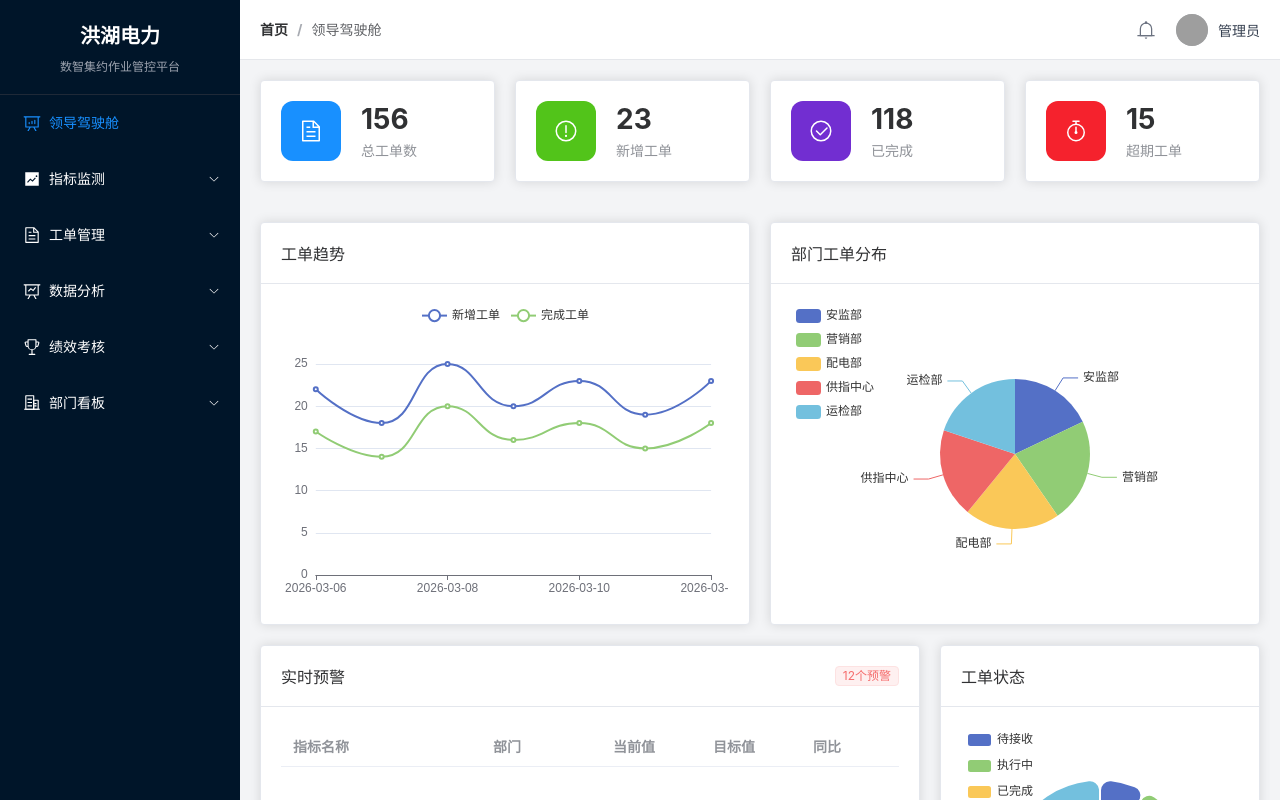
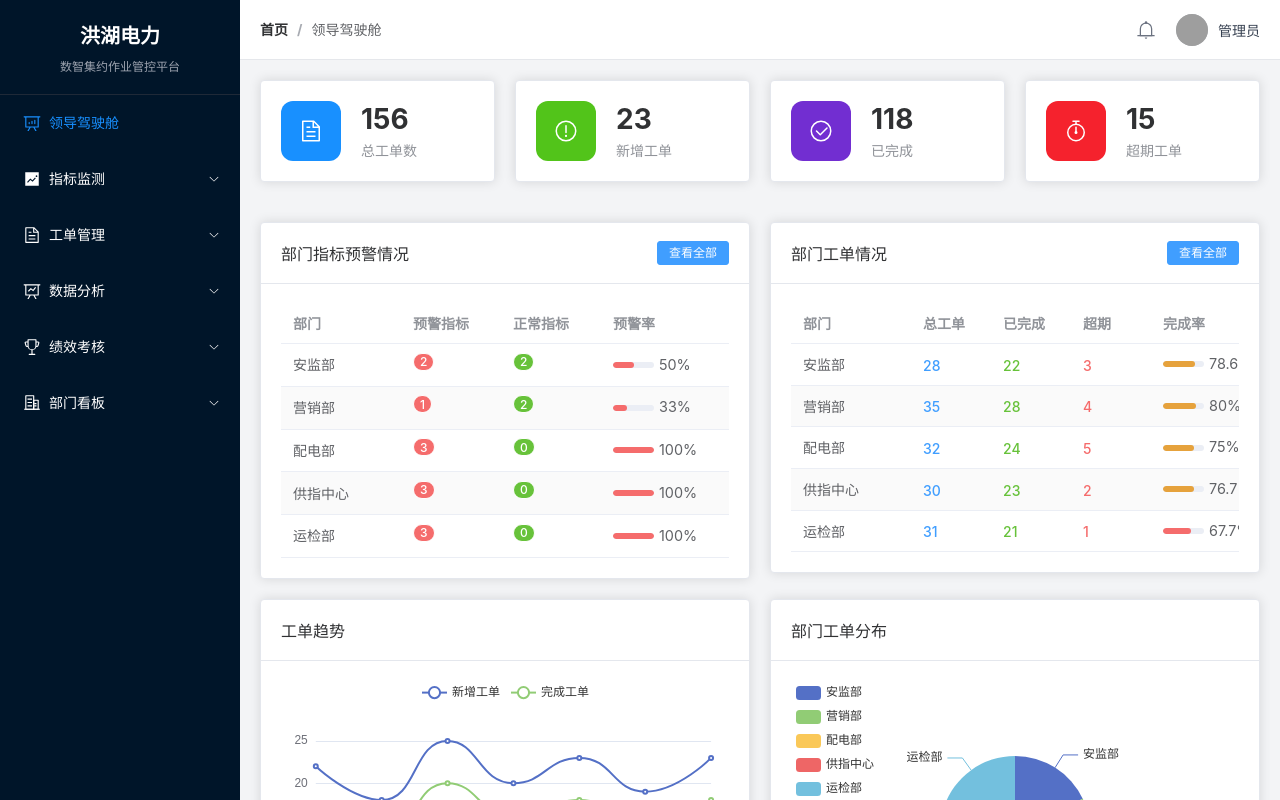
Before and after one commit to zhere/honghudianli, a Vue app: page /dashboard in a window 1280 px wide. Built offline with nearby package versions, Linux system fonts and the light colour scheme; grey boxes are pictures that could not be loaded.

Commit message:
feat: 新增部门指标预警功能，跳转逻辑

```diff
--- a/src/views/Dashboard.vue
+++ b/src/views/Dashboard.vue
@@ -12,6 +12,100 @@
               <div class="stat-label">{{ stat.label }}</div>
             </div>
           </div>
+        </el-card>
+      </el-col>
+    </el-row>
+
+    <el-row :gutter="20" class="mt-20">
+      <el-col :span="12">
+        <el-card>
+          <template #header>
+            <div class="card-header">
+              <span>部门指标预警情况</span>
+              <el-button type="primary" size="small" @click="$router.push('/indicator/warning')">查看全部</el-button>
+            </div>
+          </template>
+          <el-table :data="departmentIndicatorStats" stripe>
+            <el-table-column prop="department" label="部门" width="120" />
+            <el-table-column label="预警指标" width="100">
+              <template #default="{ row }">
+                <el-link type="danger" @click="handleDepartmentIndicator(row.department, 'warning')">
+                  <el-badge :value="row.warningCount" type="danger" />
+                </el-link>
+              </template>
+            </el-table-column>
+            <el-table-column label="正常指标" width="100">
+              <template #default="{ row }">
+                <el-link type="success" @click="handleDepartmentIndicator(row.department, 'normal')">
+                  <el-badge :value="row.normalCount" type="success" />
+                </el-link>
+              </template>
+            </el-table-column>
+            <el-table-column label="预警率" width="120">
+              <template #default="{ row }">
+                <el-progress
+                  :percentage="row.warningRate"
+                  :color="row.warningRate > 30 ? '#f56c6c' : row.warningRate > 15 ? '#e6a23c' : '#67c23a'"
+                />
+              </template>
+            </el-table-column>
+            <el-table-column label="操作" width="150">
+              <template #default="{ row }">
+                <el-button type="primary" link size="small" @click="handleDepartmentIndicator(row.department, 'all')">
+                  查看详情
+                </el-button>
+              </template>
+            </el-table-column>
+          </el-table>
+        </el-card>
+      </el-col>
+      <el-col :span="12">
+        <el-card>
+          <template #header>
+            <div class="card-header">
+              <span>部门工单情况</span>
+              <el-button type="primary" size="small" @click="$router.push('/workorder/list')">查看全部</el-button>
+            </div>
+          </template>
+          <el-table :data="statistics.workOrderStats.byDepartment" stripe>
+            <el-table-column prop="department" label="部门" width="120" />
+            <el-table-column label="总工单" width="80">
+              <template #default="{ row }">
+                <el-link type="primary" @click="handleDepartmentWorkOrder(row.department, 'all')">
+                  {{ row.total }}
+                </el-link>
+              </template>
+            </el-table-column>
+            <el-table-column label="已完成" width="80">
+              <template #default="{ row }">
+                <el-link type="success" @click="handleDepartmentWorkOrder(row.department, 'completed')">
+                  {{ row.completed }}
+                </el-link>
+              </template>
+            </el-table-column>
+            <el-table-column label="超期" width="80">
+              <template #default="{ row }">
+                <el-link type="danger" @click="handleDepartmentWorkOrder(row.department, 'overdue')">
+                  {{ row.overdue }}
+                </el-link>
+              </template>
+            </el-table-column>
+            <el-table-column label="完成率" width="120">
+              <template #default="{ row }">
+                <el-progress
+                  :percentage="row.completionRate"
+                  :color="row.completionRate >= 90 ? '#67c23a' : row.completionRate >= 70 ? '#e6a23c' : '#f56c6c'"
+                />
+              </template>
+            </el-table-column>
+            <el-table-column label="操作" width="150">
+              <template #default="{ row }">
+                <el-button type="primary" link size="small" @click="handleDepartmentWorkOrder(row.department, 'all')">
+                  查看详情
+                </el-button>
+              </template>
+            </el-table-column>
+          </el-table>
         </el-card>
       </el-col>
     </el-row>
@@ -126,6 +220,7 @@
 
 <script setup lang="ts">
 import { computed } from 'vue'
+import { useRouter } from 'vue-router'
 import { use } from 'echarts/core'
 import { CanvasRenderer } from 'echarts/renderers'
 import { LineChart, PieChart, BarChart } from 'echarts/charts'
@@ -140,6 +235,8 @@ import { Document, Warning, CircleCheck, Timer } from '@element-plus/icons-vue'
 import { indicators } from '@/data/indicators'
 import { workOrders } from '@/data/workOrders'
 import { statistics } from '@/data/statistics'
+
+const router = useRouter()
 
 use([
   CanvasRenderer,
@@ -162,6 +259,23 @@ const stats = [
 const warningIndicators = computed(() => indicators.filter(item => item.warningLevel))
 
 const pendingWorkOrders = computed(() => workOrders.filter(item => item.status === '待接收' || item.status === '执行中'))
+
+const departmentIndicatorStats = computed(() => {
+  const departments = ['安监部', '营销部', '配电部', '供指中心', '运检部']
+  return departments.map(dept => {
+    const deptIndicators = indicators.filter(item => item.department === dept)
+    const warningCount = deptIndicators.filter(item => item.warningLevel).length
+    const normalCount = deptIndicators.filter(item => !item.warningLevel).length
+    const warningRate = deptIndicators.length > 0 ? Math.round((warningCount / deptIndicators.length) * 100) : 0
+    return {
+      department: dept,
+      warningCount,
+      normalCount,
+      warningRate,
+      total: deptIndicators.length
+    }
+  })
+})
 
 const workOrderTrendOption = {
   tooltip: {
@@ -305,6 +419,26 @@ const handleView = (row: any) => {
 const handleProcess = (row: any) => {
   console.log('处理工单', row.id)
 }
+
+const handleDepartmentIndicator = (department: string, status: string) => {
+  router.push({
+    path: '/indicator/list',
+    query: {
+      department,
+      status
+    }
+  })
+}
+
+const handleDepartmentWorkOrder = (department: string, status: string) => {
+  router.push({
+    path: '/workorder/list',
+    query: {
+      department,
+      status
+    }
+  })
+}
 </script>
 
 <style scoped>
--- a/src/views/indicator/IndicatorList.vue
+++ b/src/views/indicator/IndicatorList.vue
@@ -175,9 +175,12 @@
 </template>
 
 <script setup lang="ts">
-import { ref, computed } from 'vue'
+import { ref, computed, onMounted } from 'vue'
+import { useRoute } from 'vue-router'
 import { ElMessage } from 'element-plus'
 import { indicators } from '@/data/indicators'
+
+const route = useRoute()
 
 const searchForm = ref({
   name: '',
@@ -203,6 +206,20 @@ const formData = ref({
   formula: ''
 })
 
+onMounted(() => {
+  if (route.query.department) {
+    searchForm.value.department = route.query.department as string
+  }
+  if (route.query.status) {
+    const status = route.query.status as string
+    if (status === 'warning') {
+      searchForm.value.status = 'warning'
+    } else if (status === 'normal') {
+      searchForm.value.status = 'normal'
+    }
+  }
+})
+
 const filteredIndicators = computed(() => {
   let result = indicators
 
@@ -215,7 +232,13 @@ const filteredIndicators = computed(() => {
   }
 
   if (searchForm.value.status) {
-    result = result.filter(item => item.status === searchForm.value.status)
+    if (searchForm.value.status === 'warning') {
+      result = result.filter(item => item.warningLevel)
+    } else if (searchForm.value.status === 'normal') {
+      result = result.filter(item => !item.warningLevel)
+    } else {
+      result = result.filter(item => item.status === searchForm.value.status)
+    }
   }
 
   return result
--- a/src/views/workorder/WorkOrderList.vue
+++ b/src/views/workorder/WorkOrderList.vue
@@ -14,6 +14,16 @@
         </el-form-item>
         <el-form-item label="工单标题">
           <el-input v-model="searchForm.title" placeholder="请输入工单标题" clearable />
+        </el-form-item>
+        <el-form-item label="所属部门">
+          <el-select v-model="searchForm.department" placeholder="请选择部门" clearable>
+            <el-option label="全部" value="" />
+            <el-option label="安监部" value="安监部" />
+            <el-option label="营销部" value="营销部" />
+            <el-option label="配电部" value="配电部" />
+            <el-option label="供指中心" value="供指中心" />
+            <el-option label="运检部" value="运检部" />
+          </el-select>
         </el-form-item>
         <el-form-item label="工单类型">
           <el-select v-model="searchForm.type" placeholder="请选择类型" clearable>
@@ -152,15 +162,33 @@
 </template>
 
 <script setup lang="ts">
-import { ref, computed } from 'vue'
+import { ref, computed, onMounted } from 'vue'
+import { useRoute } from 'vue-router'
 import { workOrders } from '@/data/workOrders'
+
+const route = useRoute()
 
 const searchForm = ref({
   id: '',
   title: '',
   type: '',
   priority: '',
-  status: ''
+  status: '',
+  department: ''
+})
+
+onMounted(() => {
+  if (route.query.department) {
+    searchForm.value.department = route.query.department as string
+  }
+  if (route.query.status) {
+    const status = route.query.status as string
+    if (status === 'completed') {
+      searchForm.value.status = '已闭环'
+    } else if (status === 'overdue') {
+      searchForm.value.status = '执行中'
+    }
+  }
 })
 
 const currentPage = ref(1)
@@ -191,6 +219,10 @@ const filteredWorkOrders = computed(() => {
 
   if (searchForm.value.status) {
     result = result.filter(item => item.status === searchForm.value.status)
+  }
+
+  if (searchForm.value.department) {
+    result = result.filter(item => item.department === searchForm.value.department)
   }
 
   return result
```
